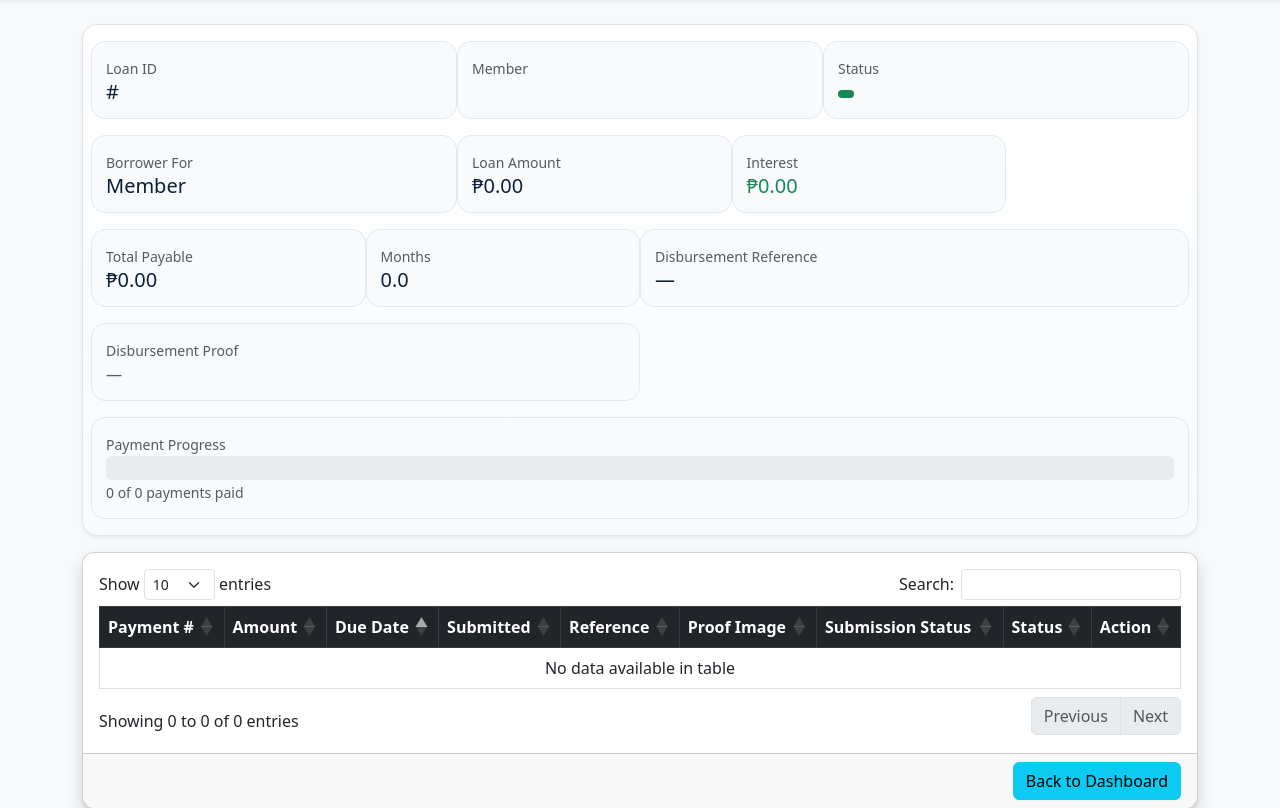
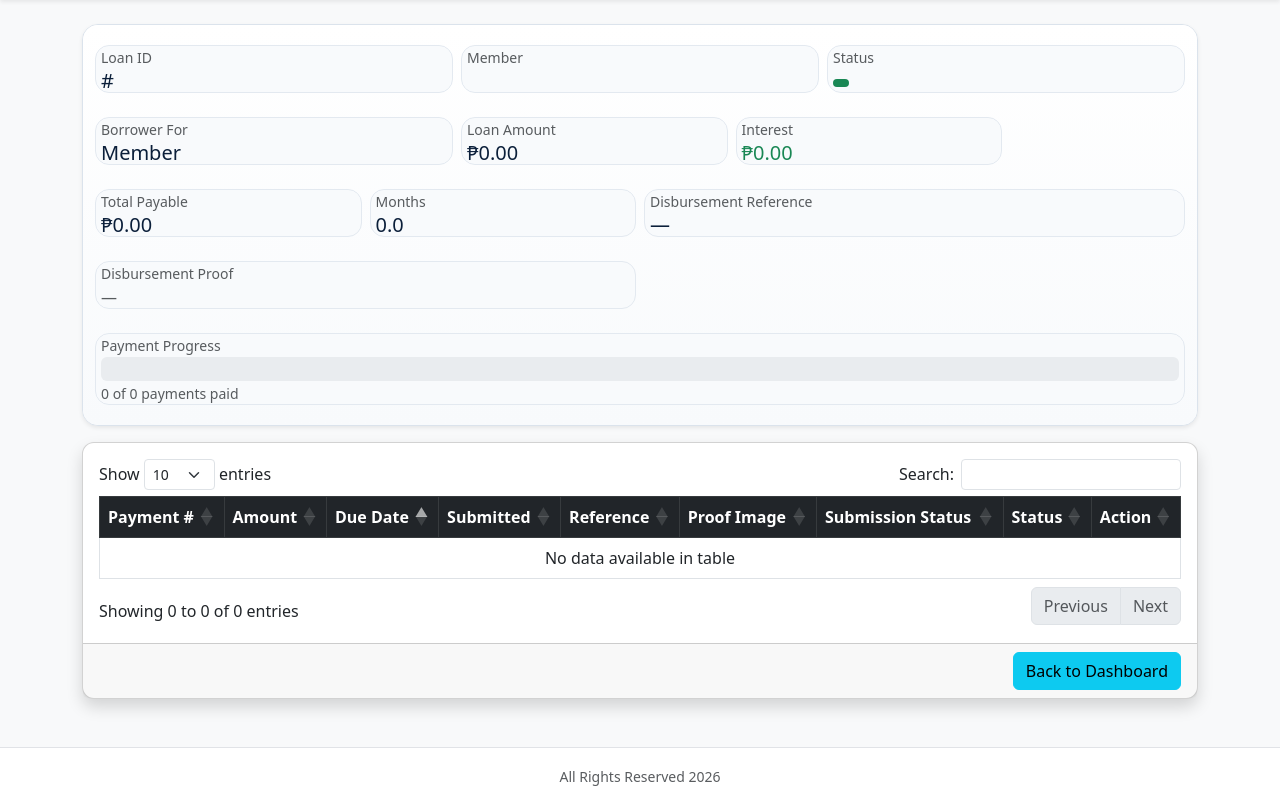
Before and after one commit to boybilis/coop, a PHP site: page /loan_view.php in a window 1280 px wide. Shown: the part 56-864 px from the top of the page. After the commit the page ends 842 px from the top, so only its background shows below. Run offline with PHP 8.4, Linux system fonts and the light colour scheme; a user stored in the database is signed in; data comes from the database, SQL or seed files in the repository; data that the repository does not hold is empty; some libraries are stand-ins or nearby versions.

Commit message:
update 7 20

```diff
--- a/assets/css/theme.css
+++ b/assets/css/theme.css
@@ -377,10 +377,32 @@
 .admin-loan-summary .card-body > p,
 .admin-loan-summary .card-body > .mb-3,
 .member-loan-summary .row > [class*="col-"] {
-    padding: .875rem;
+    padding: .25rem .625rem;
+}
+
+.member-loan-summary .row > [class*="col-"] > small,
+.member-loan-summary .row > [class*="col-"] > h5,
+.member-loan-summary .row > [class*="col-"] > .h5,
+.member-loan-summary .row > [class*="col-"] > .badge,
+.member-loan-summary .row > [class*="col-"] > .progress,
+.member-loan-summary .row > [class*="col-"] > a,
+.member-loan-summary .row > [class*="col-"] > span {
+    position: relative;
+    z-index: 1;
+}
+
+.member-loan-summary .row > [class*="col-"]::before {
+    content: "";
+    display: block;
+    position: absolute;
+    inset: .25rem;
     background: #f8fafc;
     border: 1px solid #e3e9f0;
     border-radius: .875rem;
+}
+
+.member-loan-summary .row > [class*="col-"] {
+    position: relative;
 }
 
 .admin-loan-summary .card-body > p {
```
